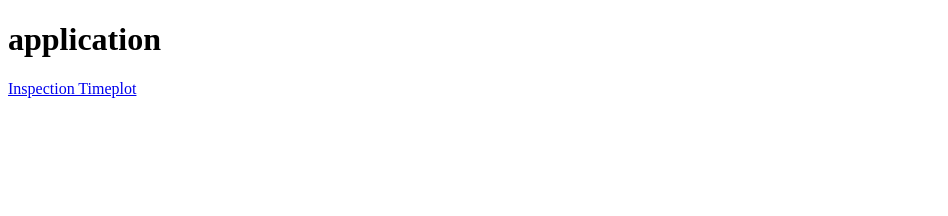
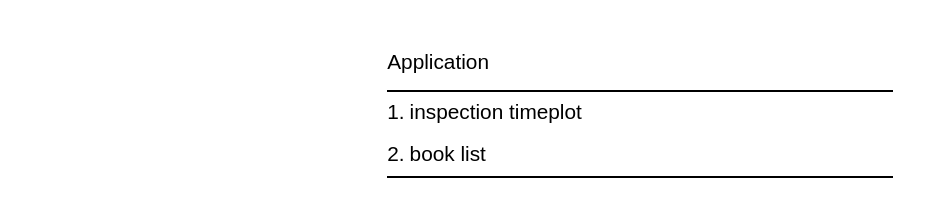
Before and after one commit to seijikojima/application, a plain HTML site: page index.html in a window 1280 px wide. Shown: the whole page, without its empty margins (0-948 px from the left). Drawn offline with Linux system fonts and the light colour scheme.

Commit message:
add application

```diff
--- a/index.html
+++ b/index.html
@@ -3,11 +3,66 @@
 <head>
     <meta charset="UTF-8">
     <meta name="viewport" content="width=device-width, initial-scale=1.0">
-    <title>Document</title>
+    <title>Application</title>
 </head>
 <body>
-    <h1>application</h1>
 
-    <div><a href="https://seijikojima.github.io/application/inspection_timeplot">Inspection Timeplot</a></div>
+
+    <div class="box">
+    <div class="title">Application</div>
+
+    <ol>
+        <li><a href="https://seijikojima.github.io/application/inspection_timeplot">inspection timeplot</a></li>
+        <li><a href="http://seijikojima.com:9001">book list</a></li>
+    </ol>
+
+   </div>
 </body>
 </html>
+
+<style>
+
+.box {
+    width : 40%;
+    margin : 50px auto 0 auto;
+}
+
+.title{
+    font-family: 'Bradley Hand','Segoe Script','Segoe Print',sans-serif;/*手書き風のフォント*/
+    font-size: 1.3em;/*フォントサイズ*/
+}
+
+ol {
+  counter-reset:number; /*数字をリセット*/
+  list-style-type: none!important; /*数字を一旦消す*/
+  padding:0;
+  border-top: solid 2px black;
+  border-bottom: solid 2px black;
+}
+ol li {
+  padding: 0.5em 0;
+  position: relative;
+  padding-left: 1.4em;
+  line-height: 1.5em;
+}
+ol li:before{
+  counter-increment: number;
+  content: counter(number) ".";
+  position: absolute;
+  left: 0;
+  font-family: 'Bradley Hand','Segoe Script','Segoe Print',sans-serif;/*手書き風のフォント*/
+  font-size: 1.3em;/*フォントサイズ*/
+}
+
+a {
+    text-decoration: none;
+    font-family: 'Bradley Hand','Segoe Script','Segoe Print',sans-serif;/*手書き風のフォント*/
+    font-size: 1.3em;/*フォントサイズ*/
+    color : #000;
+ }
+
+ a:hover {
+     color : rgb(51, 83, 157);
+ }
+
+</style>
```
